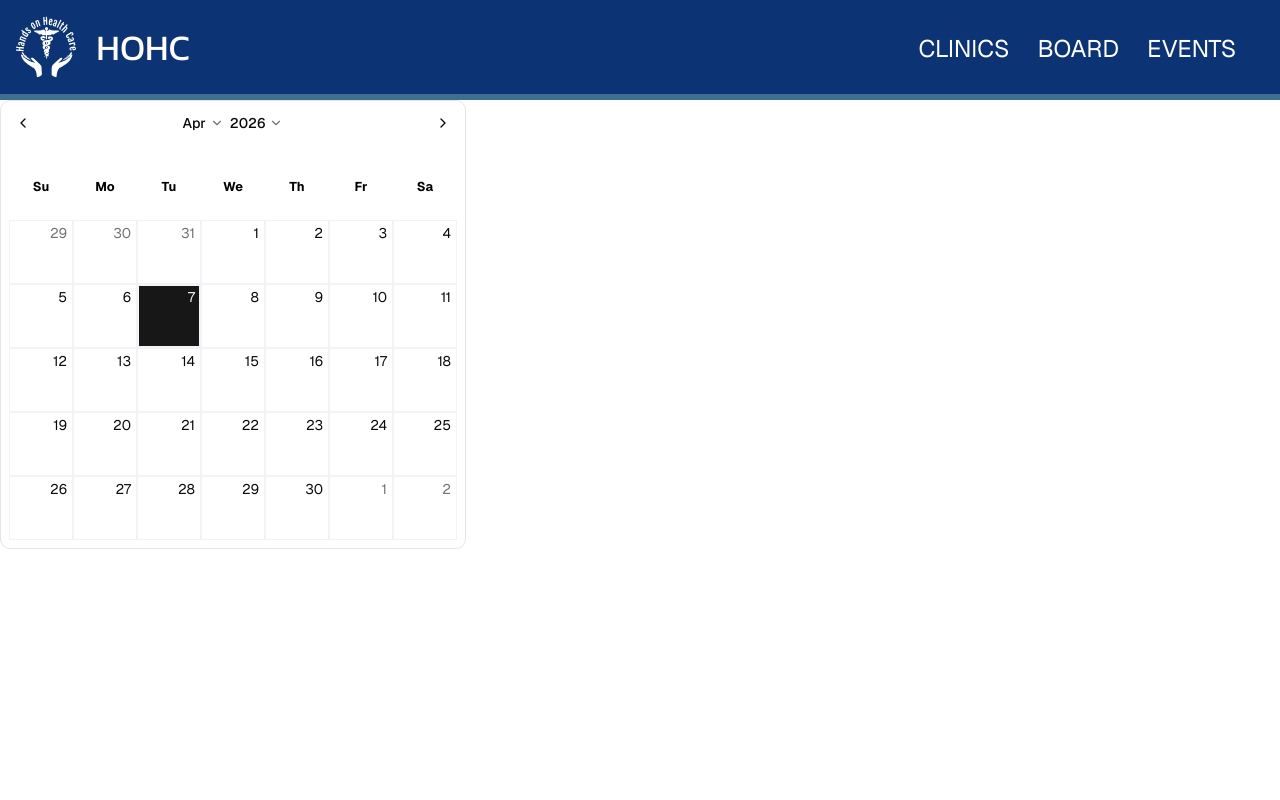
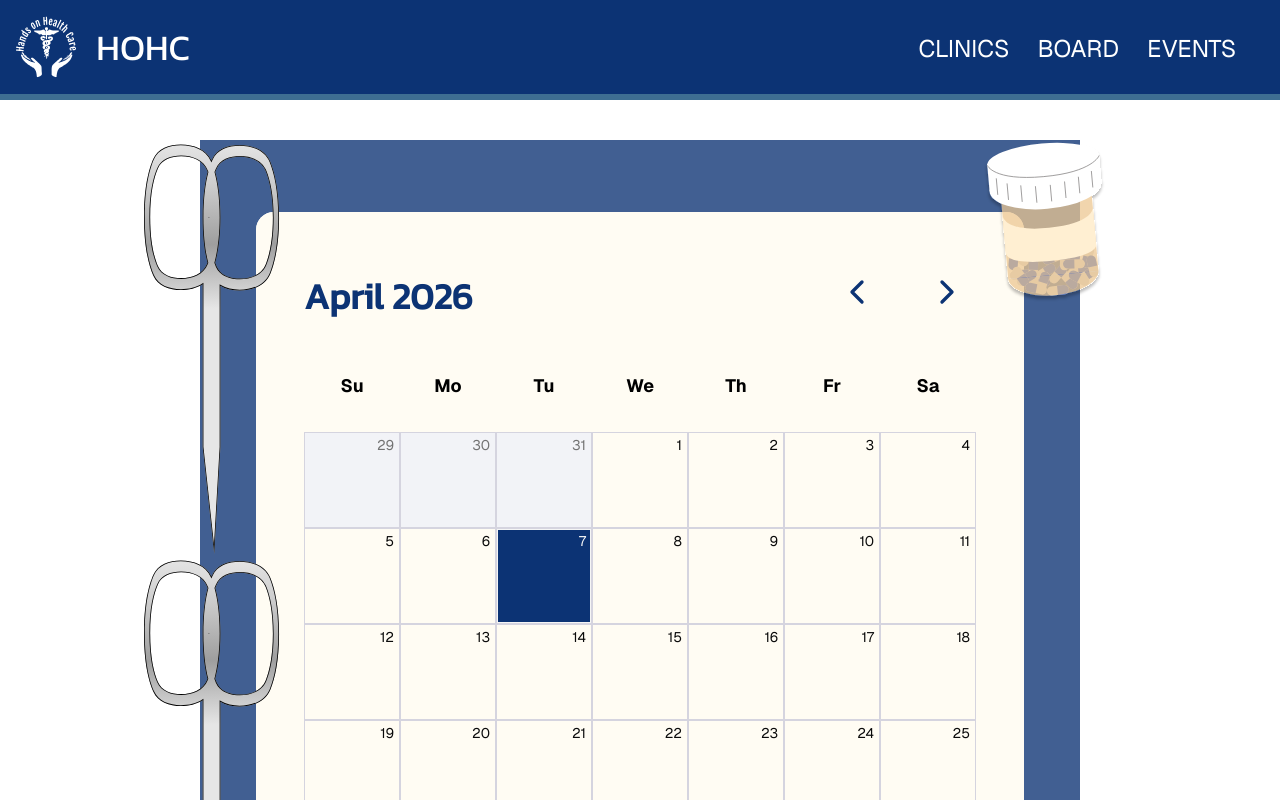
Before and after one commit to acm-ucr/hohc-website, a Next.js app: page /events in a window 1280 px wide. Shown: the top 800 px of the page. Built offline with nearby package versions, Linux system fonts and the light colour scheme.

Commit message:
Setup base code for calendar

```diff
--- a/src/app/globals.css
+++ b/src/app/globals.css
@@ -15,9 +15,11 @@
   --color-hohc-blue-700: #0c3374;
 
   --color-hohc-yellow-100: #ffffe2;
+  --color-hohc-yellow-200: #FFFCF3;
 
   --color-hohc-grey-100: #b9bbbd;
   --color-hohc-grey-200: #F2F3F7;
+  --color-hohc-grey-300: #D5D4DF;
 
   --font-hohc-kanit: "Kanit", sans-serif;
 }
--- a/src/components/events/calendar.tsx
+++ b/src/components/events/calendar.tsx
@@ -3,18 +3,34 @@
 import * as React from "react"
 
 import { Calendar } from "@/components/ui/calendar"
+import Scissor from "@/public/events/Scissors.svg"
+import PillBottle from "@/public/events/PillBottle.svg"
+import Image from "next/image"
 
 export function CalendarDemo() {
   const [date, setDate] = React.useState<Date | undefined>(new Date())
 
   return (
+    <div className="flex items-center justify-center py-10">
+      <div className="absolute left-36 top-36 z-10 size-35">
+        <Image src={Scissor} alt="Scissor" className="object-cover" />
+      </div>
+      <div className="absolute left-36  top-140 z-10 size-35">
+        <Image src={Scissor} alt="Scissor" className="object-cover" />
+      </div>
+      <div className="absolute right-38 top-34 z-10 ">
+        <Image src={PillBottle} alt="Pill Bottle" className="size-42 object-contain" />
+      </div>
+      <div className="bg-hohc-blue-700/78 px-14 pt-18 pb-12">
         <Calendar
           mode="single"
           selected={date}
           onSelect={setDate}
-      className="rounded-lg border"
+          className="flex justify-center rounded-2xl"
           captionLayout="dropdown"
         />
+      </div>
+    </div>
   )
 }
 export default CalendarDemo
--- a/src/components/ui/calendar.tsx
+++ b/src/components/ui/calendar.tsx
@@ -31,12 +31,12 @@ function Calendar({
     <DayPicker
       showOutsideDays={showOutsideDays}
       className={cn(
-        "group/calendar bg-background p-2 [--cell-radius:var(--radius-md)] [--cell-size:--spacing(7)] in-data-[slot=card-content]:bg-transparent in-data-[slot=popover-content]:bg-transparent",
+        "group/calendar bg-background [--cell-radius:var(--radius-md)] [--cell-size:--spacing(7)] in-data-[slot=card-content]:bg-transparent in-data-[slot=popover-content]:bg-transparent",
         String.raw`rtl:**:[.rdp-button\_next>svg]:rotate-180`,
         String.raw`rtl:**:[.rdp-button\_previous>svg]:rotate-180`,
         className
       )}
-      captionLayout={captionLayout}
+      captionLayout="label"
       locale={locale}
       formatters={{
         formatMonthDropdown: (date) =>
@@ -46,51 +46,39 @@ function Calendar({
       classNames={{
         root: cn("w-fit", defaultClassNames.root),
         months: cn(
-          "relative flex flex-col gap-4 md:flex-row",
+          "relative flex flex-col rounded-2xl gap-4 py-10 px-12 bg-hohc-yellow-200 md:flex-row",
           defaultClassNames.months
         ),
         month: cn("flex w-full flex-col gap-4", defaultClassNames.month),
         nav: cn(
-          "absolute inset-x-0 top-0 flex w-full items-center justify-between gap-1",
+          "absolute inset-x-0 top-16 pr-14 flex w-full items-center justify-end gap-12",
           defaultClassNames.nav
         ),
         button_previous: cn(
           buttonVariants({ variant: buttonVariant }),
-          "size-(--cell-size) p-0 select-none aria-disabled:opacity-50",
+          "p-0 select-none aria-disabled:opacity-50",
           defaultClassNames.button_previous
         ),
         button_next: cn(
           buttonVariants({ variant: buttonVariant }),
-          "size-(--cell-size) p-0 select-none aria-disabled:opacity-50",
+          "p-0 select-none aria-disabled:opacity-50",
           defaultClassNames.button_next
         ),
         month_caption: cn(
-          "flex h-(--cell-size) w-full items-center justify-center px-(--cell-size)",
+          "flex w-full items-center justify-start py-6",
           defaultClassNames.month_caption
         ),
-        dropdowns: cn(
-          "flex h-(--cell-size) w-full items-center justify-center gap-1.5 text-sm font-medium",
-          defaultClassNames.dropdowns
-        ),
-        dropdown_root: cn(
-          "relative rounded-(--cell-radius)",
-          defaultClassNames.dropdown_root
-        ),
-        dropdown: cn(
-          "absolute inset-0 bg-popover opacity-0",
-          defaultClassNames.dropdown
-        ),
         caption_label: cn(
-          "font-medium select-none",
+          "font-black select-none ",
           captionLayout === "label"
             ? "text-sm"
-            : "flex items-center gap-1 rounded-(--cell-radius) text-sm [&>svg]:size-3.5 [&>svg]:text-muted-foreground",
+            : "flex items-center gap-1 font-hohc-kanit text-hohc-blue-700  text-4xl",
           defaultClassNames.caption_label
         ),
         table: "w-full border-collapse",
         weekdays: cn("flex", defaultClassNames.weekdays),
         weekday: cn(
-          "flex-1 font-bold text-black py-6 rounded-(--cell-radius) text-[0.8rem] select-none",
+          "flex-1 font-bold text-black pt-4 pb-8 text-lg select-none",
           defaultClassNames.weekday
         ),
         week: cn("flex w-full h-full", defaultClassNames.week),
@@ -99,11 +87,11 @@ function Calendar({
           defaultClassNames.week_number_header
         ),
         week_number: cn(
-          "text-[0.8rem] text-muted-foreground select-none",
+          "text-muted-foreground select-none",
           defaultClassNames.week_number
         ),
         day: cn(
-          "size-(--cell-size) group/day relative aspect-square border-1 border-hohc-grey-200 h-16 w-16 text-center select-none ",
+          "group/day relative aspect-square border-1 border-hohc-grey-300 h-24 w-24 text-center select-none ",
           props.showWeekNumber
             ? "[&:nth-child(2)[data-selected=true]_button]:rounded-l-(--cell-radius)"
             : "[&:first-child[data-selected=true]_button]:rounded-l-(--cell-radius)",
@@ -119,11 +107,11 @@ function Calendar({
           defaultClassNames.range_end
         ),
         today: cn(
-          "rounded-(--cell-radius) bg-muted text-foreground data-[selected=true]:rounded-none",
+          " bg-muted text-foreground data-[selected=true]:rounded-none",
           defaultClassNames.today
         ),
         outside: cn(
-          "text-muted-foreground aria-selected:text-muted-foreground",
+          "text-muted-foreground bg-hohc-grey-200 aria-selected:text-muted-foreground",
           defaultClassNames.outside
         ),
         disabled: cn(
@@ -147,13 +135,13 @@ function Calendar({
         Chevron: ({ className, orientation, ...props }) => {
           if (orientation === "left") {
             return (
-              <ChevronLeftIcon className={cn("size-4", className)} {...props} />
+              <ChevronLeftIcon className={cn("size-10 text-hohc-blue-700", className)} {...props} />
             )
           }
 
           if (orientation === "right") {
             return (
-              <ChevronRightIcon className={cn("size-4", className)} {...props} />
+              <ChevronRightIcon className={cn("size-10 text-hohc-blue-700", className)} {...props} />
             )
           }
 
@@ -208,7 +196,7 @@ function CalendarDayButton({
       data-range-end={modifiers.range_end}
       data-range-middle={modifiers.range_middle}
       className={cn(
-        "relative isolate z-10 flex h-full w-full flex-col gap-1 p-1 justify-start items-end leading-none font-normal group-data-[focused=true]/day:relative group-data-[focused=true]/day:z-10 group-data-[focused=true]/day:border-ring group-data-[focused=true]/day:ring-[3px] group-data-[focused=true]/day:ring-ring/50 data-[range-end=true]:rounded-(--cell-radius) data-[range-end=true]:rounded-r-(--cell-radius) data-[range-end=true]:bg-primary data-[range-end=true]:text-primary-foreground data-[range-middle=true]:rounded-none data-[range-middle=true]:bg-muted data-[range-middle=true]:text-foreground data-[range-start=true]:rounded-(--cell-radius) data-[range-start=true]:rounded-l-(--cell-radius) data-[range-start=true]:bg-primary data-[range-start=true]:text-primary-foreground data-[selected-single=true]:bg-primary data-[selected-single=true]:text-primary-foreground dark:hover:text-foreground [&>span]:text-xs [&>span]:opacity-70",
+        "relative isolate z-10 flex h-full w-full flex-col gap-1 p-1 justify-start items-end leading-none font-normal group-data-[focused=true]/day:relative group-data-[focused=true]/day:z-10 group-data-[focused=true]/day:border-ring group-data-[focused=true]/day:ring-[3px] group-data-[focused=true]/day:ring-ring/50 data-[range-end=true]:rounded-(--cell-radius) data-[range-end=true]:rounded-r-(--cell-radius) data-[range-end=true]:bg-hohc-blue-700 data-[range-end=true]:text-primary-foreground data-[range-middle=true]:rounded-none data-[range-middle=true]:bg-muted data-[range-middle=true]:text-foreground data-[range-start=true]:rounded-(--cell-radius) data-[range-start=true]:rounded-l-(--cell-radius) data-[range-start=true]:bg-hohc-blue-700 data-[range-start=true]:text-primary-foreground data-[selected-single=true]:bg-hohc-blue-700 data-[selected-single=true]:text-primary-foreground dark:hover:text-foreground [&>span]:text-xs [&>span]:opacity-70",
         defaultClassNames.day,
         className
       )}
```
Also changed, not shown: public/events/PillBottle.svg (added), public/events/Scissors.svg (added). Lines whose indentation alone changed are shown as unchanged.
